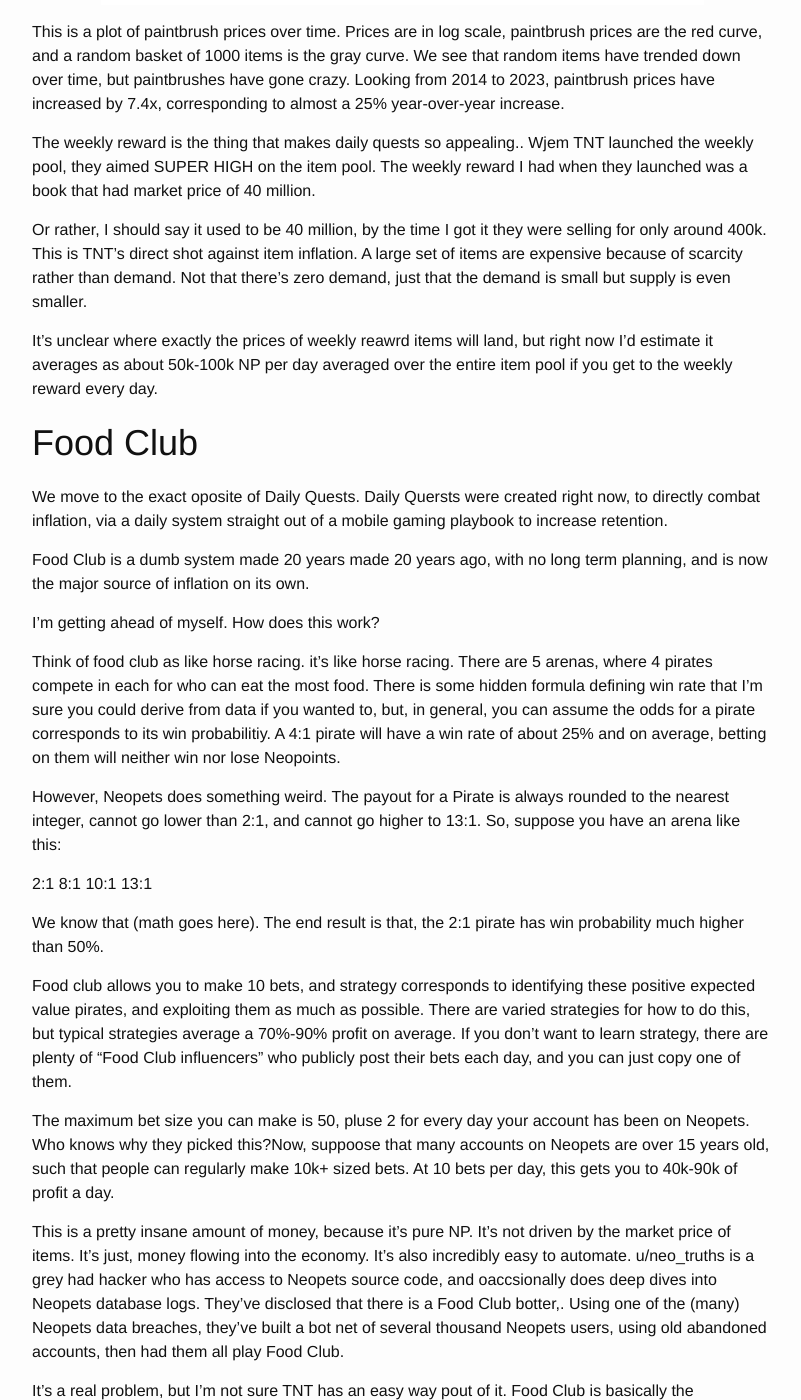
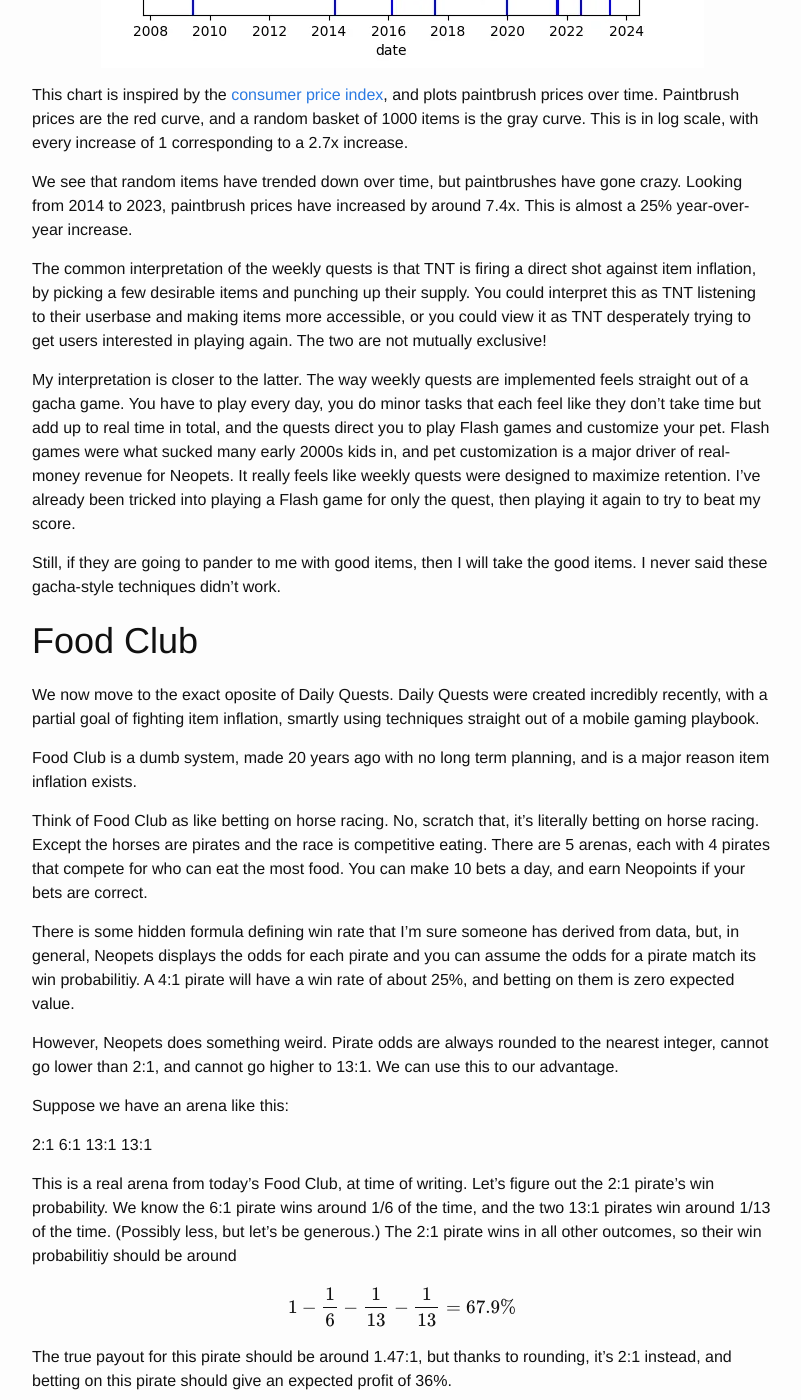
Before and after one commit to alexirpan/alexirpan.github.io, a Jekyll site: the page built from _posts/2023-11-08-neopoints-making-guide.markdown, in a window 1280 px wide and 1400 px high, scrolled down 2611 px. Shown: the whole window, without its empty margins (238-1039 px from the left). Built offline with Jekyll 4.4.1, drawn with Linux system fonts in a browser that asks for light colours; nearby versions of some CDN libraries; formulas are drawn with MathJax 3; some of the changed text lies outside the part shown.

Commit message:
Now with more math

```diff
--- a/_posts/2023-11-08-neopoints-making-guide.markdown
+++ b/_posts/2023-11-08-neopoints-making-guide.markdown
@@ -20,7 +20,7 @@
 
 **Buddy do I have the post for you!**
 
-You know how much time I have spent studying how to squeeze Neopoints water out of the Neopets stone? WAY TOO MUCH TIME. Like really it's too much. I should stop.
+You know how much time I have spent studying how to squeeze Neopoints water out of the Neopets stone? WAY TOO MUCH TIME. Like really I've spent too too much. I should stop.
 
 Part of your duty to humanity is that if you spend a bunch of time learning something, you should teach what you've learned so that other people
 don't have to go through the same struggle. Yes, even if it's about Neopets.
@@ -32,16 +32,20 @@
 on item prices, haggle for good deals, and get a sense for when a price spike is real or someone trying to manipulate the market.
 There is no regulation, with all the upsides and downsides that implies.
 
-This post is *not* about that.
+This post is *not* about that, because,
 
 ![Ain't nobody got time for that](/public/np-guide/notime.gif)
 {: .centered }
 
 Instead, this post is about ways to extract value from the built-in site features of Neopets.
-Everything here is doable without having to directly interact with another Neopets user, aside from selling items for profit.
+We are going to do *honest work* and fail to ever reach the market-moving elite
+class and we are going to be *fine with that*.
+Everything here is doable without direct interaction with any other Neopets user,
+aside from selling items for profit.
 
-I have ordered this post from most to least impactful. This means I am leaving out *tons* of site actions that give you free stuff, because a lot of
-it just isn't worth your time. Still, even many of the things in this post aren't worth your time.
+I've tried to limit this to just things that I think are worth your time.
+There are *tons* of site actions that give you free stuff, except the stuff is all
+junk.
 
 
 # Daily Quests
@@ -59,64 +63,131 @@
 considerably, and I ended up selling it for 450k NP, but that was still 64.2k NP / day of profit for very little work.
 
 As you might imagine, this caused a lot of upheavel in the economy. That book I sold for 450k NP is now selling
-for 200k NP, and the price will likely keep dropping. My guess is that prizes will end up somewhere around 150k NP,
-and if we include the daily reward in that, we get an estimate of
+for 200k NP, and the price will likely keep dropping. My guess is that prizes will end up somewhere around 150k NP.
+If we assume the daily reward gives 25k NP per day, we get an estimate of
 
 $$
     25,000 + 150,000/7 \approx 46,400 NP/day
 $$
 
-Neopets has an inflation problem. For various reasons, money doesn't leave the Neopets ecosystem as fast as it should. It's not a total disaster, but
+## Aside: Item Inflation
+
+For various reasons, money doesn't leave the Neopets ecosystem as fast as it should, and some items are rarer
+than they should be.
+It's not a total disaster, but
 it is bad. There are some nice plots made by [u/UniquePaleontologist on Reddit](https://www.reddit.com/r/neopets/comments/16madug/lets_talk_about_inflation/) charting
-item prices going back to 2008, which is almost 15 years of data! To quote the post,
+item prices going back to 2008, showing trends over 15 years of data! To quote the post,
 
 > my background is in biology and data science not economics but I do love my broken html pet simulator
 
 ![Chart of prices](/public/np-guide/inflation.webp)
 {: .centered }
 
-This is a plot of paintbrush prices over time. Prices are in log scale, paintbrush prices are the red curve,
-and a random basket of 1000 items is the gray curve. We see that random items have trended down over time, but
-paintbrushes have gone crazy. Looking from 2014 to 2023, paintbrush prices have increased by 7.4x, corresponding
-to almost a 25% year-over-year increase.
+This chart is inspired by the [consumer price index](https://en.wikipedia.org/wiki/Consumer_price_index), and plots
+paintbrush prices over time.
+Paintbrush prices are the red curve, and a random basket of 1000 items is the gray curve.
+This is in log scale, with every increase of 1 corresponding to a 2.7x
+increase.
 
-The weekly reward is the thing that makes daily quests so appealing.. Wjem TNT launched the weekly pool, they aimed SUPER HIGH on the item pool. The weekly reward I had when they launched was a book that had market price of 40 million.
+We see that random items have trended down over time, but
+paintbrushes have gone crazy. Looking from 2014 to 2023, paintbrush prices have increased by around
+7.4x. This is almost a 25% year-over-year increase.
 
-Or rather, I should say it used to be 40 million, by the time I got it they were selling for only around 400k. This is TNT's direct shot against item inflation. A large set of items are expensive because of scarcity rather than demand. Not that there's zero demand, just that the demand is small but  supply is even smaller.
+The common interpretation of the weekly quests is that TNT is firing a direct
+shot against item inflation, by picking a few desirable items and punching up
+their supply. You could interpret this as TNT listening to their userbase and making
+items more accessible, or you could view it as TNT desperately trying to get users
+interested in playing again. The two are not mutually exclusive!
 
-It's unclear where exactly the prices of weekly reawrd items will land, but right now I'd estimate it averages as about 50k-100k NP per day averaged over the entire item pool if you get to the weekly reward every day.
+My interpretation is closer to the latter. The way weekly quests are implemented
+feels straight out of a gacha game. You have to play every day, you do minor tasks
+that each feel like they don't take time but add up to real time in total, and
+the quests direct you to play Flash games and customize your pet. Flash games were
+what sucked many early 2000s kids in, and pet customization is a major driver of
+real-money revenue for Neopets.
+It really feels like weekly quests were designed to maximize retention. I've
+already been tricked into playing a Flash game for only the quest, then playing
+it again to try to beat my score.
+
+Still, if they are going to pander to me with good items, then I will take the good
+items. I never said these gacha-style techniques didn't work.
 
 # Food Club
 
-We move to the exact oposite of Daily Quests. Daily Quersts were created right now, to directly combat inflation, via a daily system straight out of a mobile gaming playbook to increase retention.
+We now move to the exact oposite of Daily Quests. Daily Quests were created
+incredibly recently, with a partial goal of fighting item inflation, smartly
+using techniques straight out of a mobile gaming playbook.
 
-Food Club is a dumb system made 20 years made 20 years ago, with no long term planning, and is now the major source of inflation on its own.
+Food Club is a dumb system, made 20 years ago with no long term planning,
+and is a major reason item inflation exists.
 
-I'm getting ahead of myself. How does this work?
+Think of Food Club as like betting on horse racing. No, scratch that, it's literally
+betting on horse racing. Except the horses are pirates and the race is competitive
+eating. There are 5 arenas, each with 4 pirates that compete for who can eat the
+most food. You can make 10 bets a day, and earn Neopoints if your bets are correct.
 
-Think of food club as like horse racing. it's like horse racing. There are 5 arenas, where 4 pirates compete in each for who can eat the most food. There is some hidden formula defining win rate that I'm sure you could derive from data if you wanted to, but, in general, you can assume the odds for a pirate corresponds to its win probabilitiy.
-A 4:1 pirate will have a win rate of about 25% and on average, betting on them will neither win nor lose Neopoints.
+There is some hidden formula defining win rate that I'm sure someone has derived
+from data, but, in general, Neopets displays the odds for each pirate and you
+can assume the odds for a pirate match its win probabilitiy.
+A 4:1 pirate will have a win rate of about 25%, and betting on them is zero
+expected value.
 
-However, Neopets does something weird. The payout for a Pirate is always rounded to the nearest integer, cannot go lower than 2:1, and cannot go higher to 13:1. So, suppose you have an arena like this:
+However, Neopets does something weird. Pirate odds are always rounded to the nearest integer, cannot go lower than 2:1, and cannot go higher to 13:1. We
+can use this to our advantage.
+
+Suppose we have an arena like this:
 
 2:1
-8:1
-10:1
+6:1
+13:1
 13:1
 
-We know that (math goes here). The end result is that, the 2:1 pirate has win probability much higher than 50%.
+This is a real arena from today's Food Club, at time of writing. Let's figure
+out the 2:1 pirate's win probability. We know the 6:1 pirate wins around 1/6 of the
+time, and the two 13:1 pirates win around 1/13 of the time. (Possibly less, but
+let's be generous.) The 2:1 pirate wins in all other outcomes, so their win
+probabilitiy should be around
 
-Food club allows you to make 10 bets, and strategy corresponds to identifying these positive expected value pirates, and exploiting them as much as possible. There are varied strategies for how to do this, but typical strategies average a 70%-90% profit on average. If you don't want to learn strategy, there are plenty of "Food Club influencers" who publicly post their
-bets each day, and you can just copy one of them.
+$$
+1 - \frac{1}{6} - \frac{1}{13} - \frac{1}{13} = 67.9\%
+$$
 
-The maximum bet size you can make is 50, pluse 2 for every day your account has been on Neopets. Who knows why they picked this?Now, suppoose that many accounts on Neopets are over 15 years old, such that people can regularly make 10k+ sized bets. At 10 bets per day, this gets you to 40k-90k of profit a day.
+The true payout for this pirate should be around 1.47:1, but thanks to rounding,
+it's 2:1 instead, and betting on this pirate should give an expected profit of 36%.
 
-This is a pretty insane amount of money, because it's pure NP. It's not driven by the market price of items. It's just, money flowing into the economy.
-It's also incredibly easy to automate. u/neo_truths is a grey had hacker who has access to Neopets source code, and oaccsionally does deep dives into Neopets database logs. They've disclosed that there is a Food Club botter,.
-Using one of the (many) Neopets data breaches, they've built a bot net of several thousand Neopets users, using old abandoned accounts, then had them all play Food Club.
+Food Club strategy is based on identifying the positive expected value pirates
+and exploiting them as much as possible. Finding them is easy (you just do the math
+above for each arena), but deciding how risky you want to play it is where strategy
+comes in. If you don't want to learn strategy,
+there are plenty of "Food Club influencers" who publicly post their bets each
+day on Reddit or Discord, and you can just copy one of them. Generally you can expect
+an average profit of 70%-90% of what you bet each day.
 
-It's a real problem, but I'm not sure TNT has an easy way pout of it. Food Club is basically the recommended NP making tool for anyone who comes back to the site, and
-I think there'd be riots if they got rid of it. For now, go bet on those pirates.
+The maximum bet size you can make is 50 plus 2 for every day your account has been on Neopets.
+Let's suppose you successfully recover your account that's 15 years old. Then you
+can bet 11,000 NP per bet. With 10 bets per day and an 80% profit,
+you'll net
+
+$$
+10 \frac{bets}{day} * \frac{11,000 NP}{bet} * 0.8 = 88,000 NP/day
+$$
+
+This is a *lot*. Who knows why TNT decided to make bet size dependent on account age,
+but it creates a real divide between users who recover their old account and
+users who give up and start fresh. It's also incredibly easy to automate.
+u/neo_truths is a grey had hacker who has access to Neopets source code and database
+logs, and occasionally discloses deep dives into Neopets database logs. They've revealed
+that based on IP logs, it's very likely there is a Food Club botter.
+Using one of the (many) Neopets data breaches, this botter has built a bot net of several thousand abandoned accounts, and had them all play Food Club, pumping extra millions
+into the economy each day. It's pretty likely that this is why item inflation
+has risen so much recently.
+
+It's a real problem, but I'm not sure TNT has an easy way out. Food Club is
+*the* recommended NP making tool for anyone who comes back to the site, and
+I think there'd be riots if they got rid of it. They might revamp Food Club,
+but for now, go bet on those pirates.
+
+SPLASH IMAGE
 
 # Trudy's Surprise
 
```
